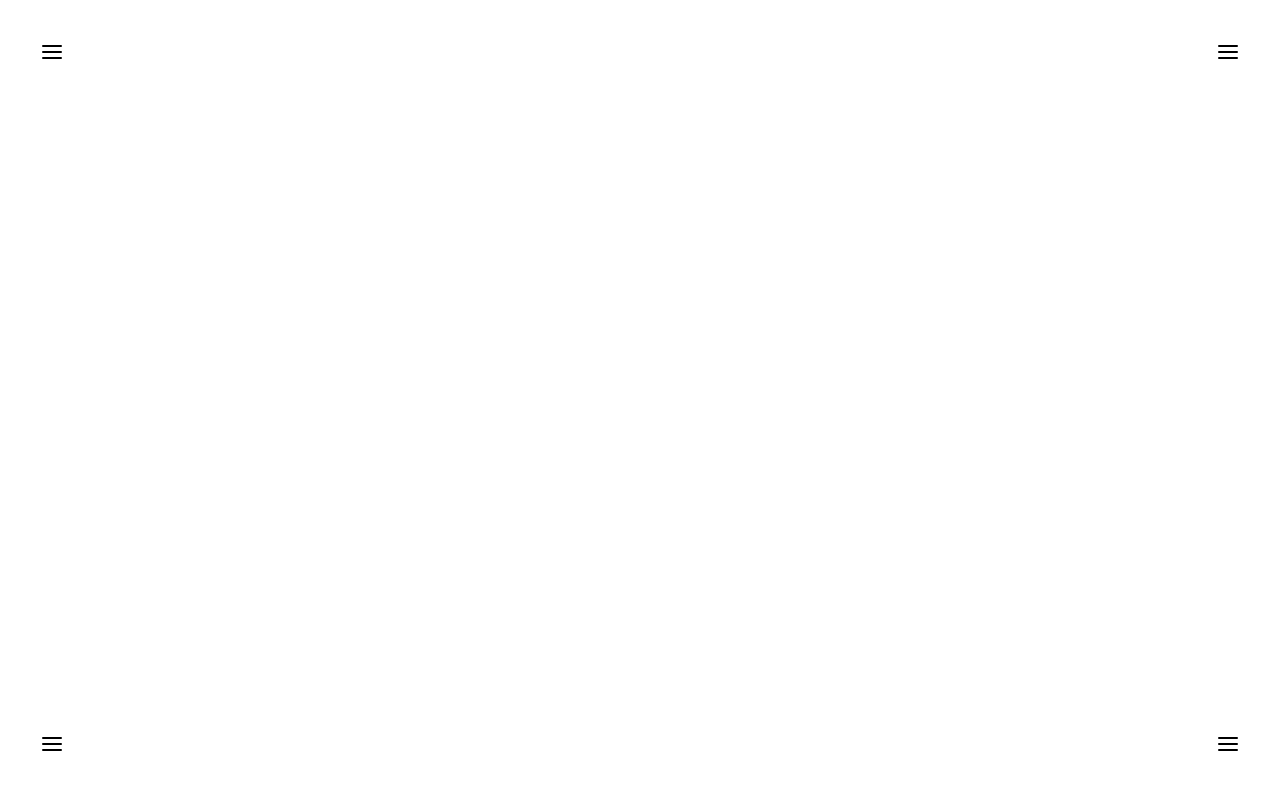
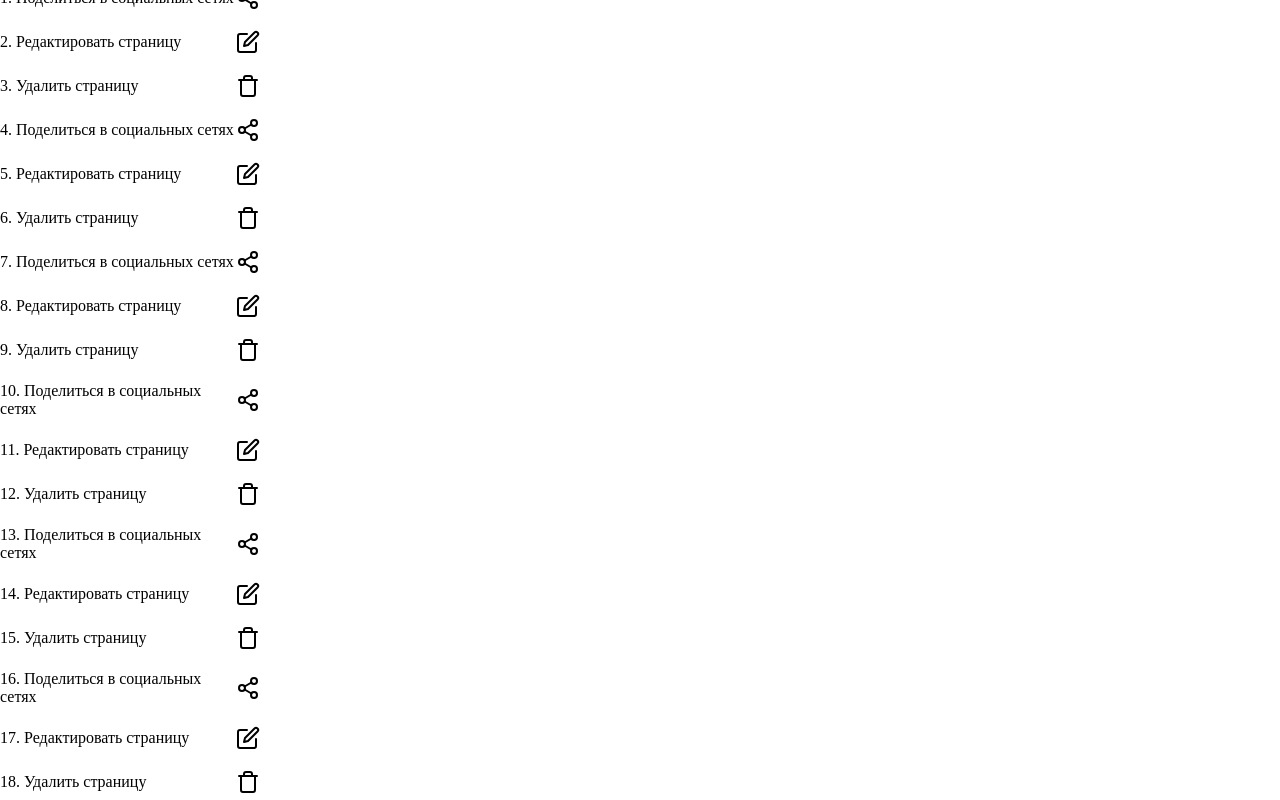
Before and after one commit to Zoytz/DropdownMenu, a React (Create React App) app: page / in a window 1280 px wide. Built offline with nearby package versions, Linux system fonts and the light colour scheme.

Commit message:
fix: fixed page params

```diff
--- a/src/components/App/App.css
+++ b/src/components/App/App.css
@@ -3,14 +3,9 @@
 }
 
 .page {
-  padding: 40px;
   width: 100vw;
   height: 100vh;
   box-sizing: border-box;
   position: relative;
   overflow: hidden;
-  display: grid;
-  grid-template-columns: 24px 24px;
-  align-content: space-between;
-  justify-content: space-between;
 }
--- a/src/components/App/App.tsx
+++ b/src/components/App/App.tsx
@@ -118,8 +118,8 @@ function App() {
     setCurrentOpenedMenu(id);
   };
 
-  const pageHeigth = window.innerWidth;
-  const pageWidth = window.innerHeight;
+  const pageHeigth = window.innerHeight;
+  const pageWidth = window.innerWidth;
 
   return (
     <div onClick={handleCloseMenus} className='page'>
@@ -130,6 +130,7 @@ function App() {
         pageHeigth={pageHeigth}
         pageWidth={pageWidth}
         handleSetOpenMenu={handleSetOpenMenu}
+        type='tl'
       />
       <DropDown
         id={2}
@@ -138,7 +139,7 @@ function App() {
         pageHeigth={pageHeigth}
         pageWidth={pageWidth}
         handleSetOpenMenu={handleSetOpenMenu}
-        type='r'
+        type='tr'
       />
       <DropDown
         id={3}
@@ -147,6 +148,7 @@ function App() {
         pageHeigth={pageHeigth}
         pageWidth={pageWidth}
         handleSetOpenMenu={handleSetOpenMenu}
+        type='bl'
       />
       <DropDown
         id={4}
@@ -155,7 +157,7 @@ function App() {
         pageHeigth={pageHeigth}
         pageWidth={pageWidth}
         handleSetOpenMenu={handleSetOpenMenu}
-        type='r'
+        type='br'
       />
     </div>
   );
--- a/src/components/DropDown/DropDown.css
+++ b/src/components/DropDown/DropDown.css
@@ -1,9 +1,25 @@
 .menu {
-  position: relative;
+  position: absolute;
 }
 
-.menu__type_right {
-  justify-self: end;
+.menu_type_tl {
+  top: 0;
+  left: 0;
+}
+
+.menu_type_tr {
+  top: 0;
+  left: 100%;
+}
+
+.menu_type_bl {
+  top: 100%;
+  left: 0;
+}
+
+.menu_type_br {
+  top: 100%;
+  left: 100%;
 }
 
 .menu__button {
--- a/src/components/DropDown/DropDown.tsx
+++ b/src/components/DropDown/DropDown.tsx
@@ -30,11 +30,7 @@ const DropDown: FC<PropsType> = (
   const closedMenuHeight = 24;
 
   useEffect(() => {
-    if (currentOpenedMenu !== id) {
-      return
-    } else {
-      setMenuPositions();
-    }
+    setMenuPositions();
   }, [currentOpenedMenu]);
 
   const handleMenuToggle = () => {
@@ -50,18 +46,14 @@ const DropDown: FC<PropsType> = (
   };
 
   const willMenuMoveUp = (menuPosition: DOMRect, menuHeigth: number) => {
-    if (menuHeigth > pageHeigth) {
-      handleSetOpenMenu(0);
-    } else if (pageHeigth - menuPosition.y < menuHeigth) {
+    if (pageHeigth - menuPosition.y < menuHeigth) {
       const menuTranslateValue = pageHeigth - menuHeigth - menuPosition.y;
       menuRef.current!.style.transform = `translateY(${menuTranslateValue}px)`;
     }
   };
 
   const willMenuMoveDown = (menuPosition: DOMRect, menuHeigth: number) => {
-    if (menuHeigth > pageHeigth) {
-      handleSetOpenMenu(0);
-    } else if (menuHeigth > menuPosition.y) {
+    if (menuHeigth > menuPosition.y) {
       const menuTranslateValue = menuHeigth - menuPosition.y + 20;
       menuRef.current!.style.transform = `translateY(${menuTranslateValue}px)`;
     }
@@ -78,7 +70,7 @@ const DropDown: FC<PropsType> = (
       menuItems!.style.left = '0';
       menuItems!.style.top = '100%';
       menuItems!.style.transform = 'translate(0, 0)';
-    } else if ((menuPosition.x < pageWidth / 2) && menuPosition.y > pageHeigth / 2) {
+    } else if ((menuPosition.x < pageWidth / 2) && menuPosition.y >= pageHeigth / 2) {
       willMenuMoveDown(menuPosition, menuHeigth);
       menuItems!.style.left = '0%';
       menuItems!.style.top = '0%';
@@ -88,7 +80,7 @@ const DropDown: FC<PropsType> = (
       menuItems!.style.left = '100%';
       menuItems!.style.top = '100%';
       menuItems!.style.transform = 'translate(-100%, 0)';
-    } else if ((menuPosition.x > pageWidth / 2) && menuPosition.y > pageHeigth / 2) {
+    } else if ((menuPosition.x >= pageWidth / 2) && menuPosition.y >= pageHeigth / 2) {
       willMenuMoveDown(menuPosition, menuHeigth);
       menuItems!.style.left = '100%';
       menuItems!.style.top = '0';
@@ -97,7 +89,7 @@ const DropDown: FC<PropsType> = (
   };
 
   return (
-    <nav onMouseEnter={handleOpenCurrentMenu} ref={menuRef} className={`menu ${type ? 'menu__type_right' : ''}`}>
+    <nav onMouseEnter={handleOpenCurrentMenu} ref={menuRef} className={`menu ${`menu_type_${type}`}`}>
       <button
         onClick={handleMenuToggle}
         type='button'
```
